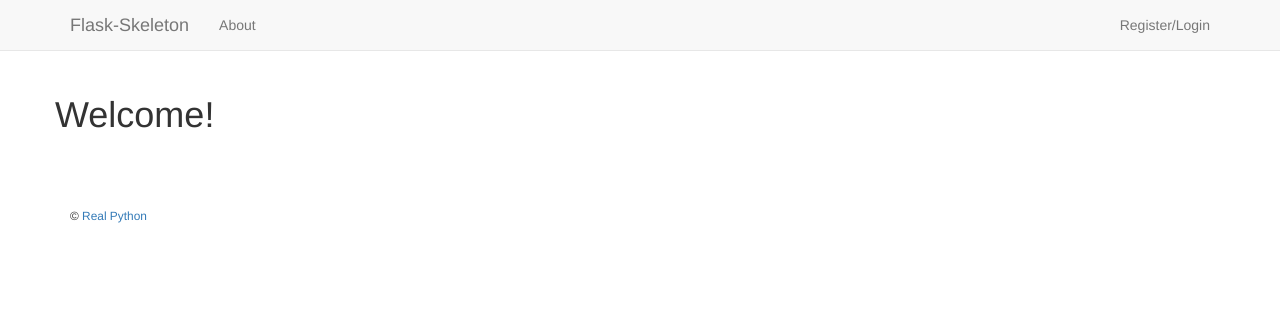
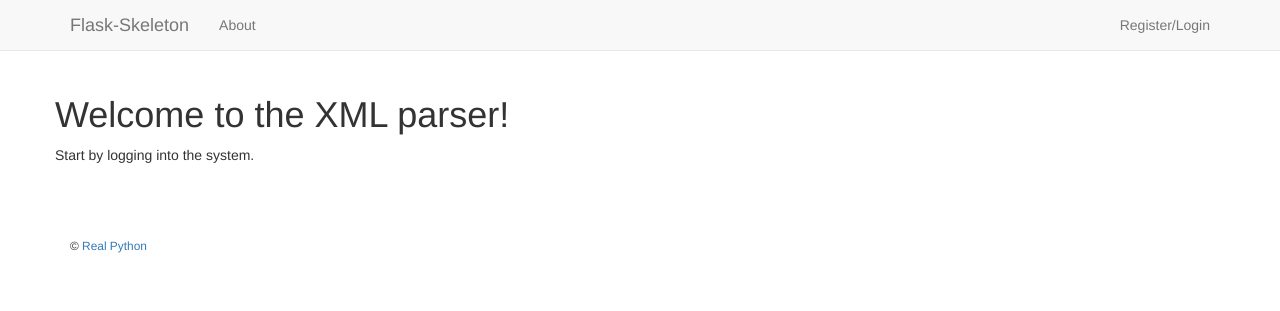
Before and after one commit to kangusrm/XML-parser, a Flask app: page / in a window 1280 px wide. Shown: the top 311 px of the page. Run offline with Flask 2, Linux system fonts and the light colour scheme; some libraries are stand-ins or nearby versions; some web fonts are replaced.

Commit message:
Add files via upload

```diff
--- a/project/client/templates/main/home.html
+++ b/project/client/templates/main/home.html
@@ -4,7 +4,8 @@
 
 <div class="body-content">
   <div class="row">
-    <h1>Welcome!</h1>
+    <h1>Welcome to the XML parser!</h1>
+    <p>Start by logging into the system.</p>
   </div>
 </div>
 
```
